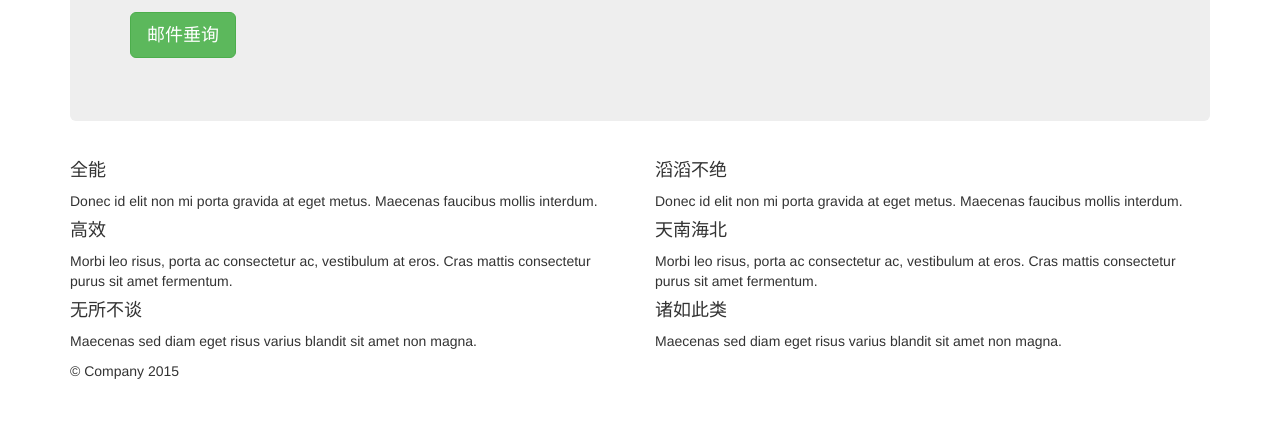
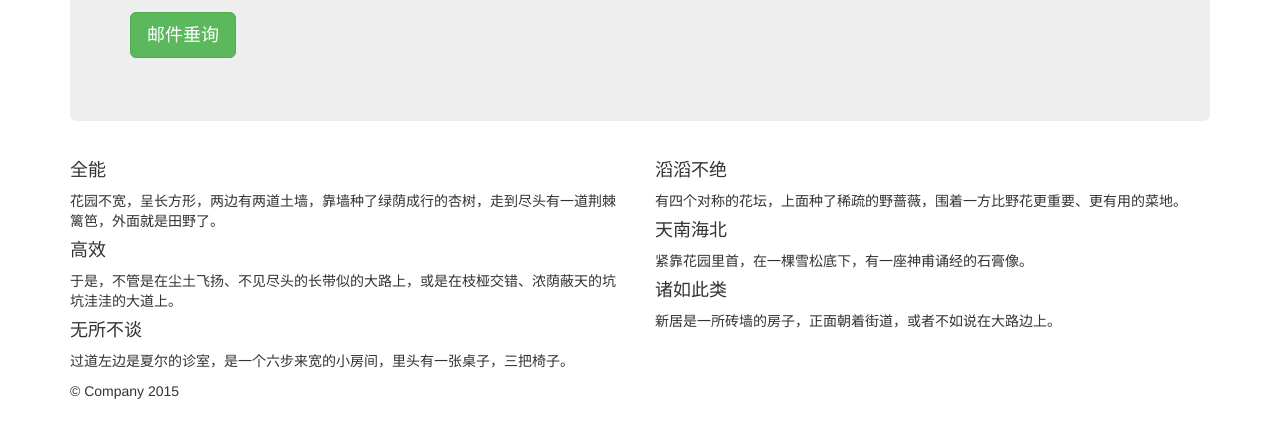
Before and after one commit to m59/m59.github.io, a plain HTML site: page index.html in a window 1280 px wide. Shown: the part 265-702 px from the top of the page. Drawn offline with Linux system fonts and the light colour scheme; a script that the page names is missing.

Commit message:
dummy text

```diff
--- a/index.html
+++ b/index.html
@@ -8,7 +8,7 @@
     <meta name="description" content="">
     <meta name="author" content="">
 
-    <title>Narrow Jumbotron Template for Bootstrap</title>
+    <title>王铭咨询</title>
 
     <!-- Bootstrap core CSS -->
     <link href="css/bootstrap.min.css" rel="stylesheet">
@@ -39,24 +39,24 @@
       <div class="row marketing">
         <div class="col-lg-6">
           <h4>全能</h4>
-          <p>Donec id elit non mi porta gravida at eget metus. Maecenas faucibus mollis interdum.</p>
+          <p>花园不宽，呈长方形，两边有两道土墙，靠墙种了绿荫成行的杏树，走到尽头有一道荆棘篱笆，外面就是田野了。</p>
 
           <h4>高效</h4>
-          <p>Morbi leo risus, porta ac consectetur ac, vestibulum at eros. Cras mattis consectetur purus sit amet fermentum.</p>
+          <p>于是，不管是在尘土飞扬、不见尽头的长带似的大路上，或是在枝桠交错、浓荫蔽天的坑坑洼洼的大道上。</p>
 
           <h4>无所不谈</h4>
-          <p>Maecenas sed diam eget risus varius blandit sit amet non magna.</p>
+          <p>过道左边是夏尔的诊室，是一个六步来宽的小房间，里头有一张桌子，三把椅子。</p>
         </div>
 
         <div class="col-lg-6">
           <h4>滔滔不绝</h4>
-          <p>Donec id elit non mi porta gravida at eget metus. Maecenas faucibus mollis interdum.</p>
+          <p>有四个对称的花坛，上面种了稀疏的野蔷薇，围着一方比野花更重要、更有用的菜地。</p>
 
           <h4>天南海北</h4>
-          <p>Morbi leo risus, porta ac consectetur ac, vestibulum at eros. Cras mattis consectetur purus sit amet fermentum.</p>
+          <p>紧靠花园里首，在一棵雪松底下，有一座神甫诵经的石膏像。</p>
 
           <h4>诸如此类</h4>
-          <p>Maecenas sed diam eget risus varius blandit sit amet non magna.</p>
+          <p>新居是一所砖墙的房子，正面朝着街道，或者不如说在大路边上。</p>
         </div>
       </div>
 
```
